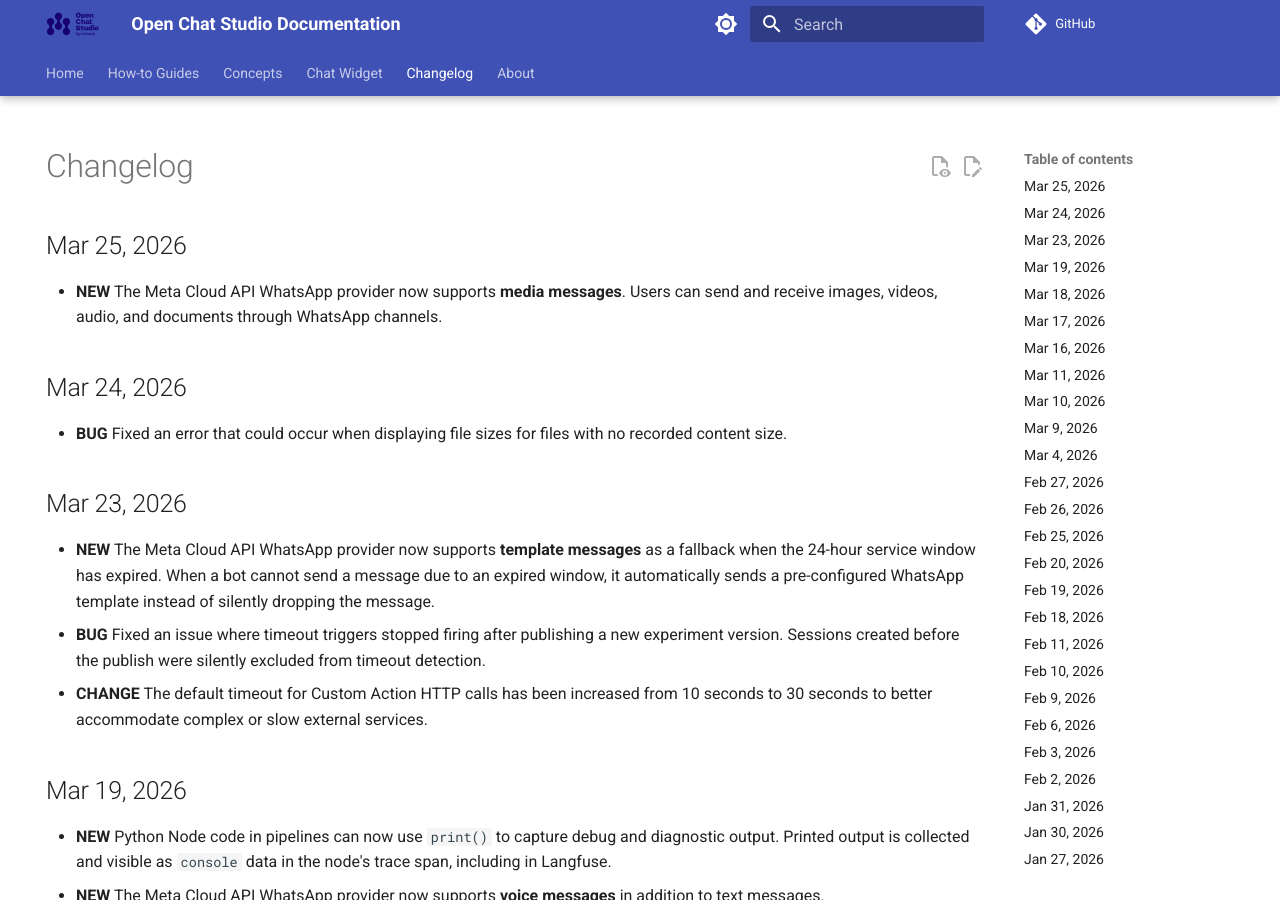
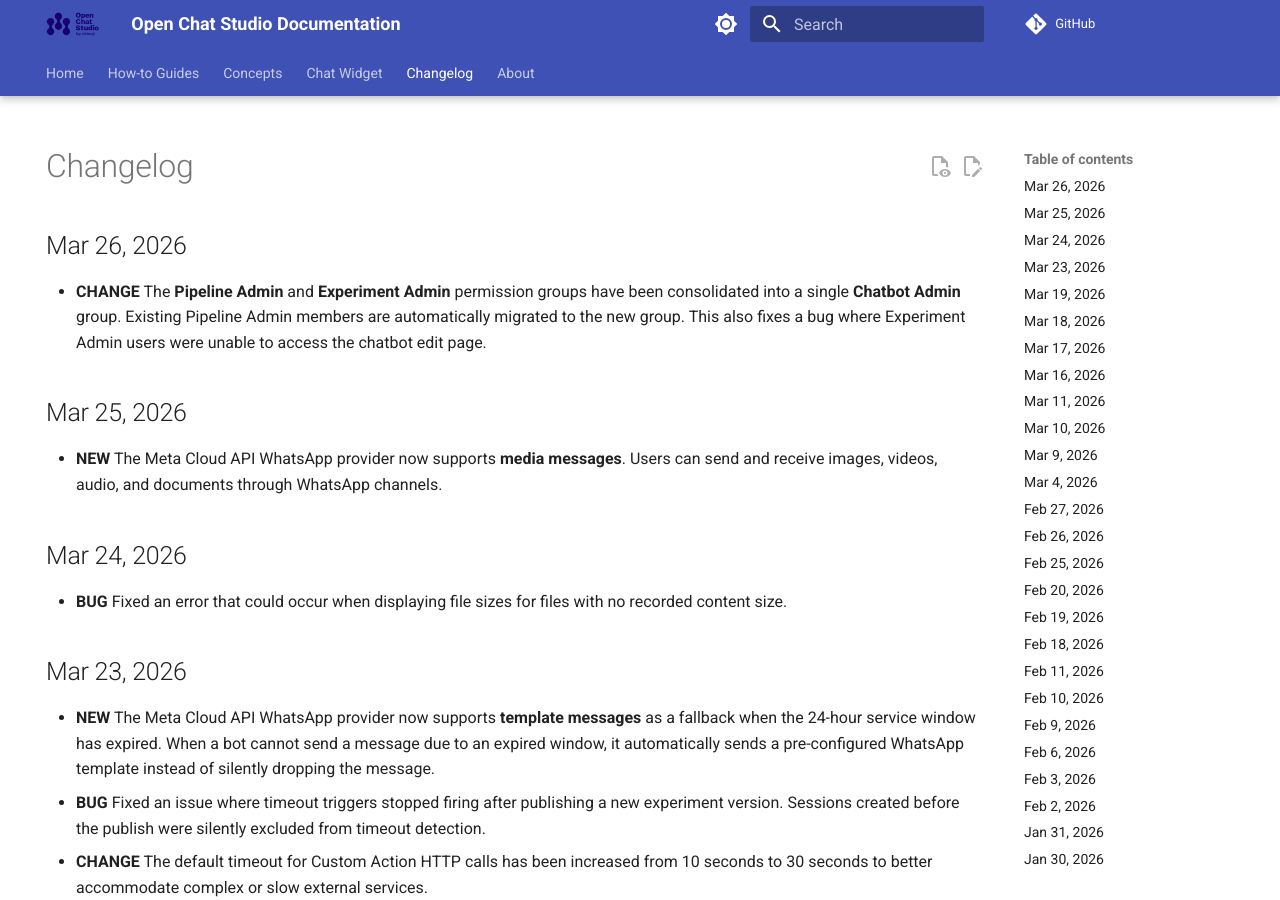
Before and after one commit to dimagi/open-chat-studio-docs, an MkDocs documentation site: the page built from docs/changelog.md, in a window 1280 px wide and 900 px high. Built offline with MkDocs 1.6.1 and Material for MkDocs 9.7.7, drawn with Linux system fonts in a browser that asks for light colours; a script that is not in the unit is left out; comment, search, counter and statistics services are not loaded.

Commit message:
update changelog and docs from OCS PR #3090

```diff
--- a/docs/changelog.md
+++ b/docs/changelog.md
@@ -4,6 +4,9 @@ hide:
 ---
 
 # Changelog
+## Mar 26, 2026
+* **CHANGE** The **Pipeline Admin** and **Experiment Admin** permission groups have been consolidated into a single **Chatbot Admin** group. Existing Pipeline Admin members are automatically migrated to the new group. This also fixes a bug where Experiment Admin users were unable to access the chatbot edit page.
+
 ## Mar 25, 2026
 * **NEW** The Meta Cloud API WhatsApp provider now supports **media messages**. Users can send and receive images, videos, audio, and documents through WhatsApp channels.
 
```
